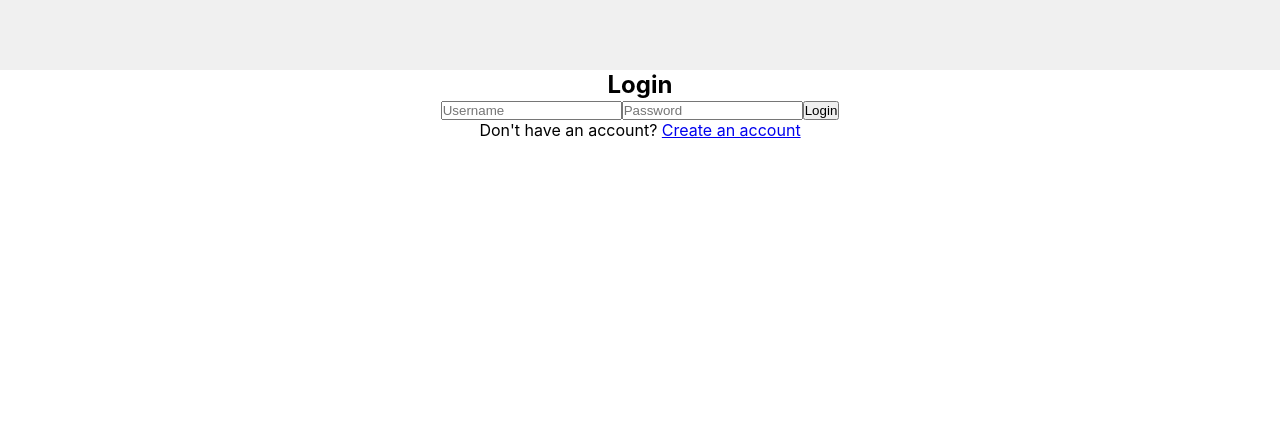
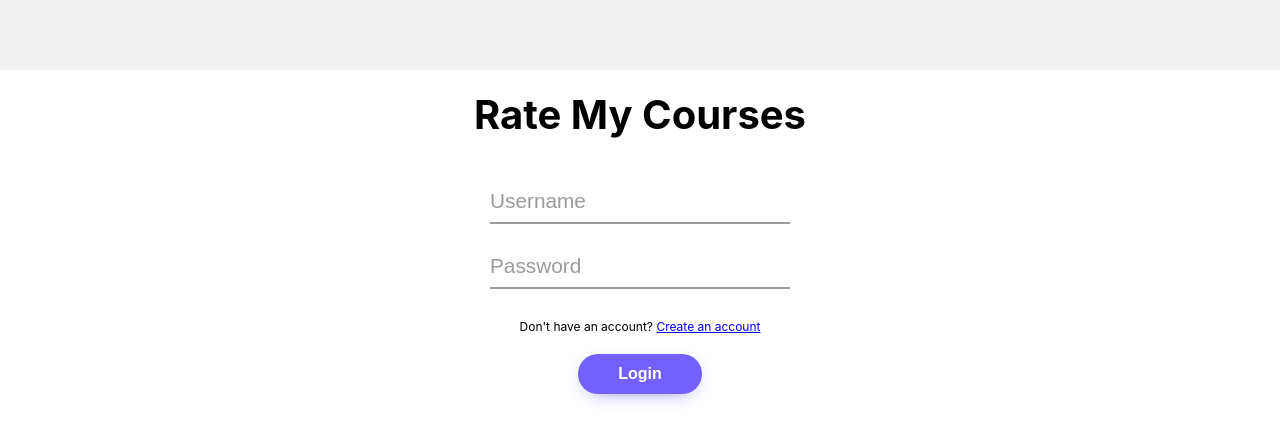
Before and after one commit to syxrg/UIUC-Course-Rater, a React (Create React App) app in the folder frontend/: page /login in a window 1280 px wide. Shown: the top 442 px of the page. Built offline with nearby package versions, Linux system fonts and the light colour scheme; no server answers.

Commit message:
Login page layout

```diff
--- /dev/null
+++ b/frontend/src/components/Login.css
@@ -0,0 +1,90 @@
+.button-34 {
+  background: #7360ff;
+  border-radius: 999px;
+  box-shadow: #5E5DF0 0 5px 20px -10px;
+  box-sizing: border-box;
+  color: #FFFFFF;
+  cursor: pointer;
+  font-size: 16px;
+  font-weight: 700;
+  line-height: 24px;
+  opacity: 1;
+  outline: 0 solid transparent;
+  padding: 8px 40px;
+  margin-top: 10px;
+  user-select: none;
+  -webkit-user-select: none;
+  touch-action: manipulation;
+  width: fit-content;
+  word-break: break-word;
+  border: 0;
+}
+
+.form__group {
+  position: relative;
+  padding: 15px 0 0;
+  margin-top: 10px;
+  width: 300px;
+}
+
+.form__field {
+  font-family: inherit;
+  width: 100%;
+  border: 0;
+  border-bottom: 2px solid #9b9b9b;
+  outline: 0;
+  font-size: 1.3rem;
+  color: black;
+  padding: 7px 0;
+  background: transparent;
+  transition: border-color 0.2s;
+
+  &::placeholder {
+    color: transparent;
+  }
+
+  &:placeholder-shown ~ .form__label {
+    font-size: 1.3rem;
+    cursor: text;
+    top: 20px;
+  }
+}
+
+.form__label {
+  position: absolute;
+  top: 0;
+  display: block;
+  transition: 0.2s;
+  font-size: 1rem;
+  color: #9b9b9b;
+}
+
+.form__field:focus {
+  ~ .form__label {
+    position: absolute;
+    top: 0;
+    display: block;
+    transition: 0.2s;
+    font-size: 1rem;
+    color: #7360ff;
+    font-weight:700;
+  }
+  padding-bottom: 6px;
+  font-weight: 700;
+  border-width: 3px;;
+  border-image-slice: 1;
+}
+/* reset input */
+.form__field{
+  &:required,&:invalid { box-shadow:none; }
+}
+
+section {
+  font-family: 'Poppins', sans-serif;
+  display: flex;
+  flex-direction: column;
+  justify-content: center;
+  align-items: center;
+  min-height: 100px;
+  font-size: 1.5rem;
+}
--- a/frontend/src/components/Login.js
+++ b/frontend/src/components/Login.js
@@ -1,6 +1,6 @@
 import React, { useState } from "react";
 import { useNavigate, Link } from "react-router-dom";
-
+import "./Login.css";
 
 function Login({ setIsLoggedIn }) {
   const navigate = useNavigate();
@@ -35,27 +35,48 @@ function Login({ setIsLoggedIn }) {
 
   return (
     <div>
-      <h2>Login</h2>
+      <h2 style={{ padding: "20px", fontSize: "40px" }}>Rate My Courses</h2>
       <form onSubmit={handleSubmit}>
+        <section>
+          <div class="form__group field">
             <input
               type="text"
+              class="form__field"
+              placeholder="Username"
+              name="name"
+              id="name"
+              required
               value={username}
               onChange={(e) => setUsername(e.target.value)}
-          placeholder="Username"
-          required
             />
+            <label for="name" class="form__label">
+              Username
+            </label>
+          </div>
+          <div class="form__group field">
             <input
               type="password"
+              class="form__field"
+              placeholder="Password"
+              name="password"
+              id="password"
+              required
               value={password}
               onChange={(e) => setPassword(e.target.value)}
-          placeholder="Password"
-          required
             />
-        <button type="submit">Login</button>
-      </form>
-      <p>
+            <label for="name" class="form__label">
+              Password
+            </label>
+          </div>
+        </section>
+        <br />
+        <p style={{ padding: "10px", fontSize: "12px" }}>
           Don't have an account? <Link to="/register">Create an account</Link>
         </p>
+        <button class="button-34" type="submit">
+          Login
+        </button>
+      </form>
     </div>
   );
 }
```
Lines whose indentation alone changed are shown as unchanged.
